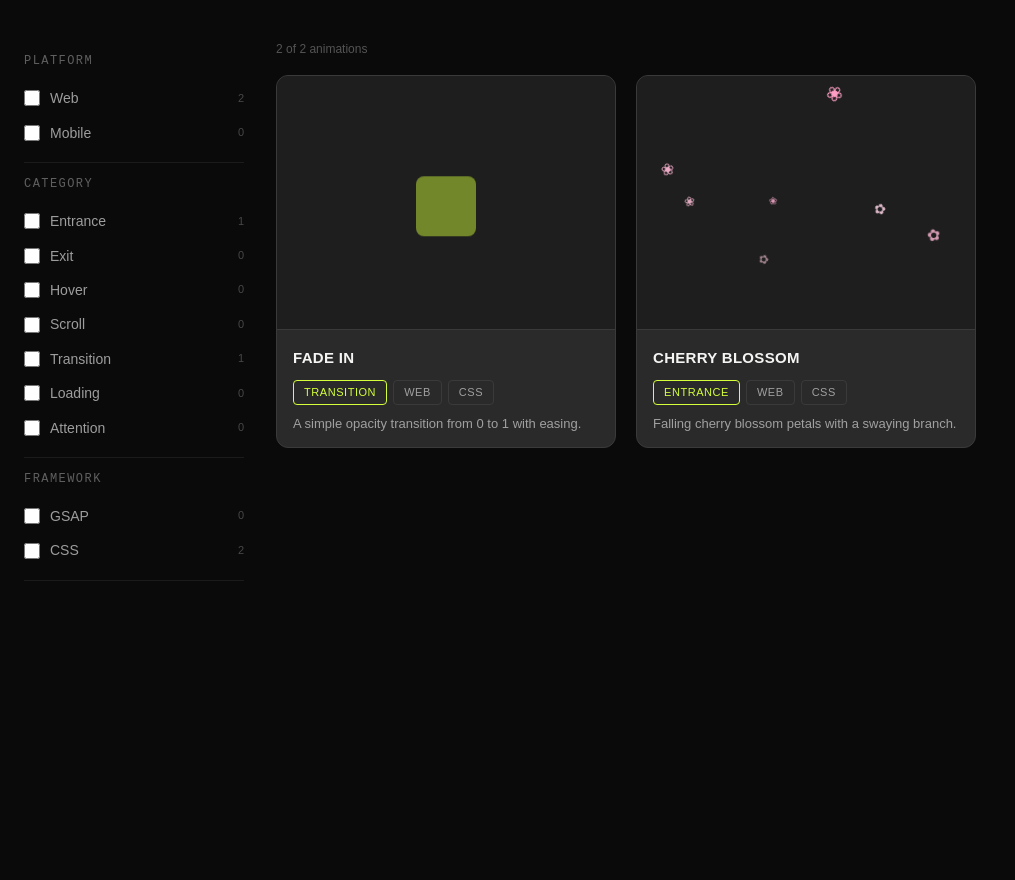
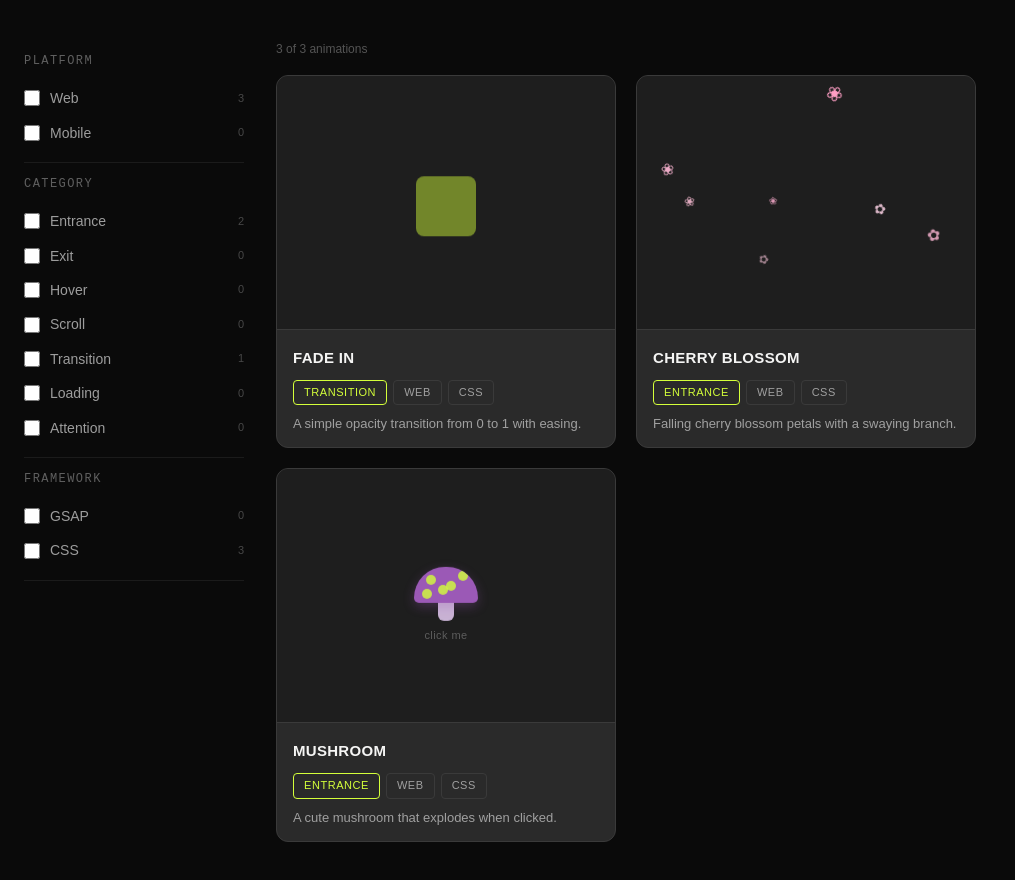
Before and after one commit to kucar37/owow-atlas, a React (Vite) app: page / in a window 1280 px wide. Shown: the whole page, without its empty margins (0-1015 px from the left). Before the commit the page ends 800 px from the top, so only its background shows below. Built offline with nearby package versions, Linux system fonts and the light colour scheme; a web font is replaced by a local one.

Commit message:
feat: add Mushroom animation

```diff
--- a/src/App.jsx
+++ b/src/App.jsx
@@ -4,6 +4,7 @@ import FilterSidebar from './components/FilterSidebar/FilterSidebar';
 import FadeIn from './components/Animations/FadeIn';
 import CherryBlossom from './components/Animations/CherryBlossom';
 import styles from './App.module.css';
+import Mushroom from './components/Animations/Mushroom';
 
 const ANIMATIONS = [
   {
@@ -24,6 +25,15 @@ const ANIMATIONS = [
     description: 'Falling cherry blossom petals with a swaying branch.',
     component: <CherryBlossom />,
   },
+  {
+    id: 'mushroom',
+    name: 'Mushroom',
+    category: 'Entrance',
+    platforms: ['Web'],
+    library: 'CSS',
+    description: 'A cute mushroom that explodes when clicked.',
+    component: <Mushroom />,
+  }
 ];
 
 const DEFAULT_FILTERS = {
--- /dev/null
+++ b/src/components/Animations/Mushroom.jsx
@@ -0,0 +1,41 @@
+import { useState } from 'react';
+import styles from './Mushroom.module.css';
+
+export default function Mushroom() {
+  const [exploded, setExploded] = useState(false);
+
+  const handleClick = () => {
+    setExploded(true);
+    setTimeout(() => setExploded(false), 2000);
+  };
+
+  return (
+    <div className={styles.scene} onClick={handleClick}>
+      {!exploded ? (
+        <div className={styles.mushroom}>
+          <div className={styles.cap}>
+            <div className={styles.dot} style={{ top: '8px', left: '12px' }} />
+            <div className={styles.dot} style={{ top: '4px', right: '10px' }} />
+            <div className={styles.dot} style={{ top: '18px', left: '24px' }} />
+            <div className={styles.dot} style={{ top: '14px', right: '22px' }} />
+            <div className={styles.dot} style={{ top: '22px', left: '8px' }} />
+          </div>
+          <div className={styles.stem} />
+          <div className={styles.hoverHint}>click me</div>
+        </div>
+      ) : (
+        <div className={styles.explosion}>
+          <div className={styles.cloud} />
+          <div className={`${styles.spore} ${styles.s1}`} />
+          <div className={`${styles.spore} ${styles.s2}`} />
+          <div className={`${styles.spore} ${styles.s3}`} />
+          <div className={`${styles.spore} ${styles.s4}`} />
+          <div className={`${styles.spore} ${styles.s5}`} />
+          <div className={`${styles.spore} ${styles.s6}`} />
+          <div className={`${styles.spore} ${styles.s7}`} />
+          <div className={`${styles.spore} ${styles.s8}`} />
+        </div>
+      )}
+    </div>
+  );
+}
--- /dev/null
+++ b/src/components/Animations/Mushroom.module.css
@@ -0,0 +1,137 @@
+.scene {
+  width: 100%;
+  height: 100%;
+  display: flex;
+  align-items: center;
+  justify-content: center;
+  cursor: pointer;
+  user-select: none;
+}
+
+.mushroom {
+  display: flex;
+  flex-direction: column;
+  align-items: center;
+  animation: idle 2s ease-in-out infinite;
+  position: relative;
+}
+
+.cap {
+  width: 64px;
+  height: 36px;
+  background: #9b59b6;
+  border-radius: 50px 50px 8px 8px;
+  position: relative;
+  overflow: hidden;
+  box-shadow: 0 4px 12px rgba(155, 89, 182, 0.3);
+}
+
+.dot {
+  position: absolute;
+  width: 10px;
+  height: 10px;
+  background: #d4ff3a;
+  border-radius: 50%;
+  opacity: 0.8;
+}
+
+.stem {
+  width: 16px;
+  height: 20px;
+  background: #c9b3d4;
+  border-radius: 0 0 6px 6px;
+  margin-top: -2px;
+}
+
+.hoverHint {
+  position: absolute;
+  bottom: -24px;
+  font-size: 11px;
+  color: #666;
+  letter-spacing: 0.04em;
+  animation: pulse 1.5s ease-in-out infinite;
+}
+
+@keyframes idle {
+  0%, 100% { transform: translateY(0); }
+  50% { transform: translateY(-4px); }
+}
+
+@keyframes pulse {
+  0%, 100% { opacity: 0.4; }
+  50% { opacity: 1; }
+}
+
+.explosion {
+  position: relative;
+  width: 120px;
+  height: 120px;
+  display: flex;
+  align-items: center;
+  justify-content: center;
+}
+
+.cloud {
+  width: 80px;
+  height: 80px;
+  border-radius: 50%;
+  background: radial-gradient(circle, rgba(155, 89, 182, 0.4) 0%, rgba(155, 89, 182, 0) 70%);
+  animation: cloudExpand 1.5s ease-out forwards;
+}
+
+.poof {
+  position: absolute;
+  font-size: 28px;
+  animation: poofFade 1.2s ease-out forwards;
+}
+
+.spore {
+  position: absolute;
+  width: 8px;
+  height: 8px;
+  background: #d4ff3a;
+  border-radius: 50%;
+  animation: fly 1.5s ease-out forwards;
+}
+
+.s1 { animation-delay: 0.0s; --x: -40px; --y: -50px; }
+.s2 { animation-delay: 0.05s; --x: 35px; --y: -45px; }
+.s3 { animation-delay: 0.1s; --x: -50px; --y: 10px; }
+.s4 { animation-delay: 0.05s; --x: 45px; --y: 15px; }
+.s5 { animation-delay: 0.15s; --x: -20px; --y: -55px; }
+.s6 { animation-delay: 0.1s; --x: 55px; --y: -20px; }
+.s7 { animation-delay: 0.08s; --x: -45px; --y: 35px; }
+.s8 { animation-delay: 0.12s; --x: 25px; --y: 45px; }
+
+@keyframes fly {
+  0% {
+    transform: translate(0, 0) scale(1);
+    opacity: 1;
+  }
+  100% {
+    transform: translate(var(--x), var(--y)) scale(0);
+    opacity: 0;
+  }
+}
+
+@keyframes cloudExpand {
+  0% {
+    transform: scale(0.2);
+    opacity: 1;
+  }
+  100% {
+    transform: scale(2);
+    opacity: 0;
+  }
+}
+
+@keyframes poofFade {
+  0% {
+    transform: scale(0.5);
+    opacity: 1;
+  }
+  100% {
+    transform: scale(1.5);
+    opacity: 0;
+  }
+}
```
